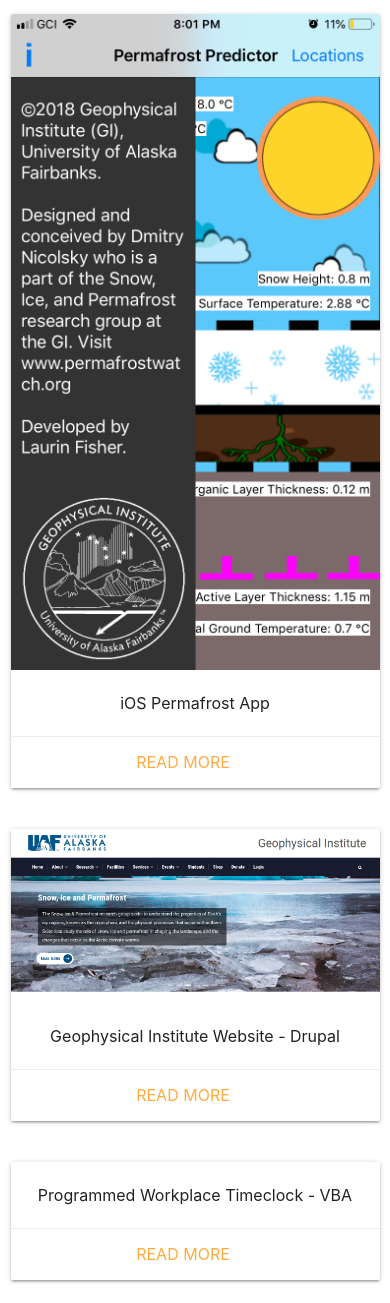
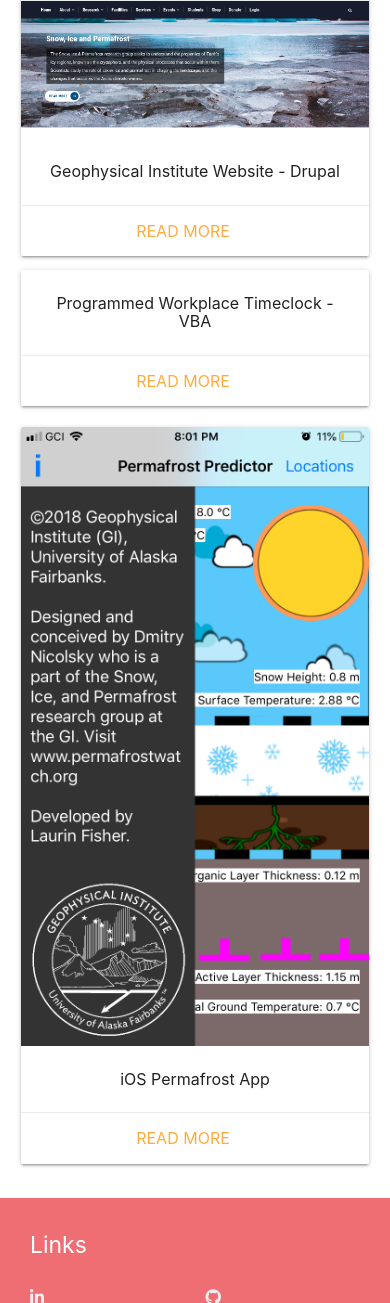
Before and after one commit to Dev-Laurin/portfolioWebsite, a plain HTML site: page templates/index.html in a window 390 px wide. Shown: the part 6142-7445 px from the top of the page. Drawn offline with nearby package versions, Linux system fonts and the light colour scheme.

Commit message:
Finished mobile resizing for now.

```diff
--- a/templates/index.html
+++ b/templates/index.html
@@ -154,7 +154,7 @@
 						</div>
 					</div>
 
-					<div class="col m6">
+					<div class="col s12 m6">
 						<h4> Backend </h4>
 						<div class="divider"></div>
 						<h5> Languages </h5>
@@ -290,7 +290,6 @@
   			<div class="col s12 l6">
   				<center>
   				<h3>Projects</h3>
-				  <div class="row">
 				    <div class="col s12 m6">
 				      <div class="card">
 				        <div class="card-image">
@@ -304,28 +303,6 @@
 				          <a class="modal-trigger" href="#gasModal">Read More</a>
 				        </div>
 				      </div>
-				    </div>
-				  </div>
-
-          <div class="row">
-				    <div class="col s12 m6">
-				      <div class="card">
-				        <div class="card-image">
-				          <img src="../static/images/portfolioImages/IMG-3515.PNG">
-				          <span class="card-title"></span>
-				        </div>
-				        <div class="card-content">
-				          <p>iOS Permafrost App</p>
-				        </div>
-				        <div class="card-action">
-				          <a class="modal-trigger" href="#swiftModal">Read More</a>
-				        </div>
-				      </div>
-				    </div>
-				  </div>
-
-				  <div class="row">
-				    <div class="col s12 m6">
 				      <div class="card">
 				        <div class="card-image">
 				          <img src="../static/images/portfolioImages/geophysical.png">
@@ -338,11 +315,6 @@
 				          <a class="modal-trigger" href="#drupalModal">Read More</a>
 				        </div>
 				      </div>
-				    </div>
-				  </div>
-
-				  <div class="row">
-				    <div class="col s12 m6">
 				      <div class="card">
 				        <div class="card-content">
 				          <p>Programmed Workplace Timeclock - VBA</p>
@@ -350,6 +322,20 @@
 				        <div class="card-action">
 				          <a class="modal-trigger" href="#vbaModal">Read More</a>
 				        </div>
+				      </div>
+				    </div>
+
+				    <div class="col s12 m6">
+				      <div class="card">
+				        <div class="card-image">
+				          <img src="../static/images/portfolioImages/IMG-3515.PNG">
+				          <span class="card-title"></span>
+				        </div>
+				        <div class="card-content">
+				          <p>iOS Permafrost App</p>
+				        </div>
+				        <div class="card-action">
+				          <a class="modal-trigger" href="#swiftModal">Read More</a>
 				        </div>
 				      </div>
 				    </div>
```
Lines whose indentation alone changed are shown as unchanged.
